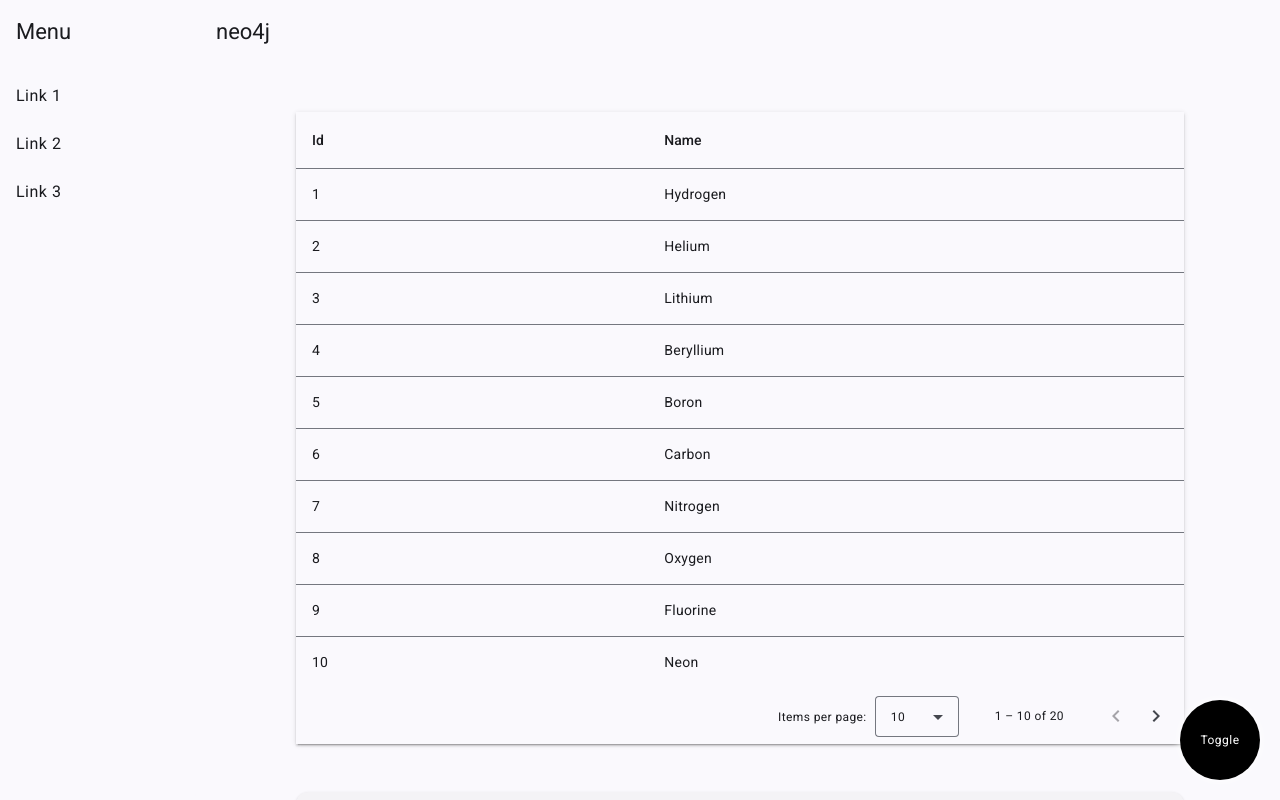
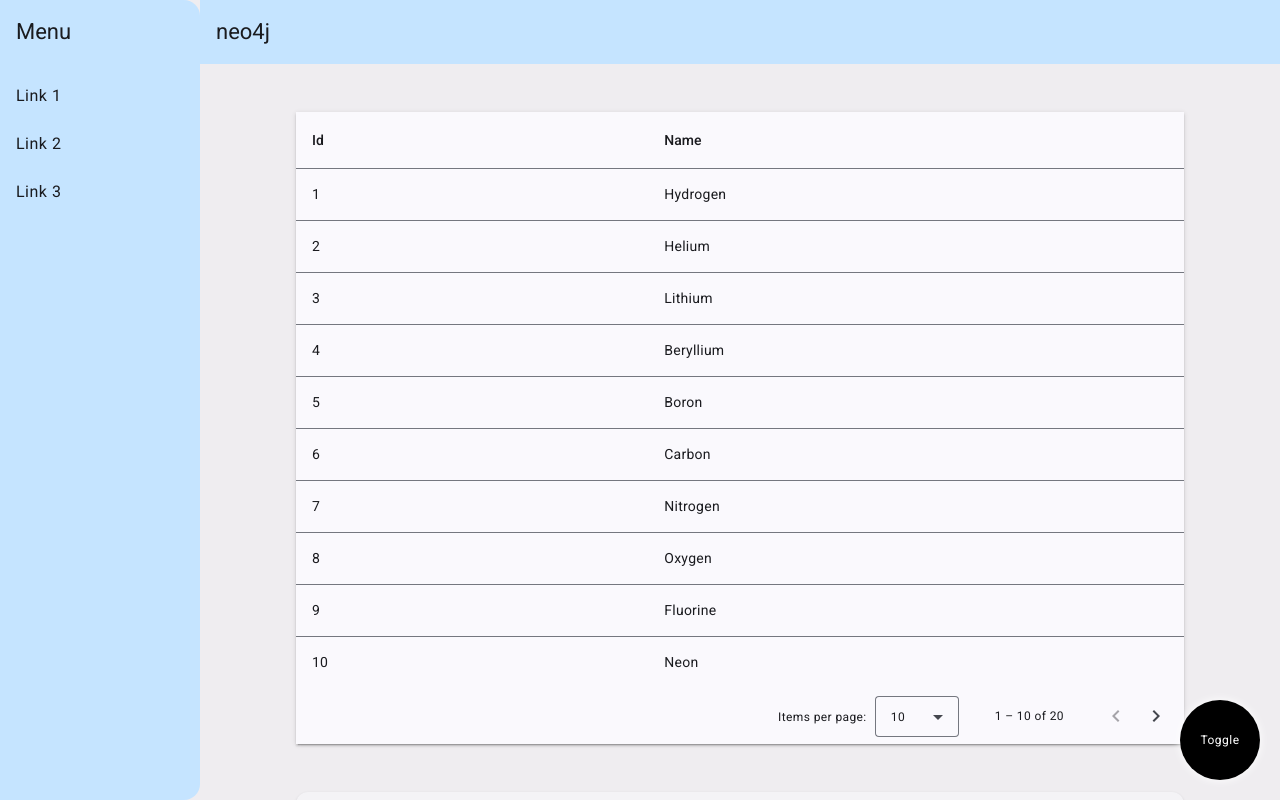
Before and after one commit to Isakov56/neo4j, an Angular app: page / in a window 1280 px wide. Built offline with nearby package versions, Linux system fonts and the light colour scheme.

Commit message:
dark mode done

```diff
--- a/src/app/app.component.html
+++ b/src/app/app.component.html
@@ -1,3 +1,3 @@
-<!-- <apkp-nav-bar></app-nav-bar> -->
+<!-- <app-nav-bar></app-nav-bar> -->
 <app-test-nav></app-test-nav>
 <router-outlet></router-outlet>
--- a/src/app/components/nav-bar/nav-bar.component.scss
+++ b/src/app/components/nav-bar/nav-bar.component.scss
@@ -1,6 +1,5 @@
 .navbar{
     background-color: rgb(245, 255, 255);
-    position: relative;
 }
 
 .width{
--- a/src/app/test-nav/test-nav.component.scss
+++ b/src/app/test-nav/test-nav.component.scss
@@ -1,11 +1,14 @@
 .sidenav-container {
   height: 100%;
   z-index: 99999 !important;
+  background-color: var(--body-background-color);
+  position: relative;
 }
 
 .sidenav {
   width: 200px;
   z-index: 99999 !important;
+  background-color: var(--navbar-background-color);
 }
 
 .sidenav .mat-toolbar {
@@ -15,7 +18,8 @@
 .mat-toolbar.mat-primary {
   position: sticky;
   top: 0;
-  z-index: 1;
+  z-index: 9999;
+  background-color: var(--navbar-background-color);
 }
 
 .dark-mode-toggle{
@@ -23,8 +27,8 @@
   height: 5rem;
   border-radius: 50%;
   position: absolute;
-  background-color: black;
-  color: white;
+  background-color: var(--toggle-button-bg-color);
+  color: var(--toggle-button-color);
   font-size: 12px;
   bottom: 20px;
   right: 20px;
--- a/src/styles/app-theme.scss
+++ b/src/styles/app-theme.scss
@@ -16,6 +16,9 @@ html {
   $bg-color: mat.get-theme-color($theme,
     if(mat.get-theme-type($theme) == dark, surface-container-high, surface-container));
 
+    --navbar-background-color: #{if(mat.get-theme-type($theme) == dark, rgb(7, 13, 85) , rgb(197, 228, 255))};
+    --toggle-button-bg-color: #{if(mat.get-theme-type($theme)== dark, white, black)};
+    --toggle-button-color: #{if(mat.get-theme-type($theme)== dark, black, white)};
   --body-background-color: #{$bg-color};
   --link-color: #{mat.get-theme-color($theme, primary)};
   --link-hover-color: #{color.adjust(mat.get-theme-color($theme, primary), $lightness: -10%)};
@@ -25,7 +28,7 @@ html {
   --user-panel-background-color: #{$bg-color};
   --user-panel-hover-background-color: #{mat.get-theme-color($theme, surface-variant)};
   --sidemenu-heading-hover-background-color: #{mat.get-theme-color($theme, surface-container-highest)};
-  --sidemenu-active-heading-text-color: #{mat.get-theme-color($theme, primary)};
+  --sidemenu-active-heading-text-color: #{mat.get-theme-color($theme, tertiary)};
   --sidemenu-active-heading-background-color: #{mat.get-theme-color($theme, primary-container)};
   --sidemenu-active-heading-hover-background-color: #{mat.get-theme-color($theme, primary-container)};
   --sidemenu-expanded-background-color: #{$bg-color};
```
Also changed, not shown: src/styles.scss (line endings or trailing spaces).
